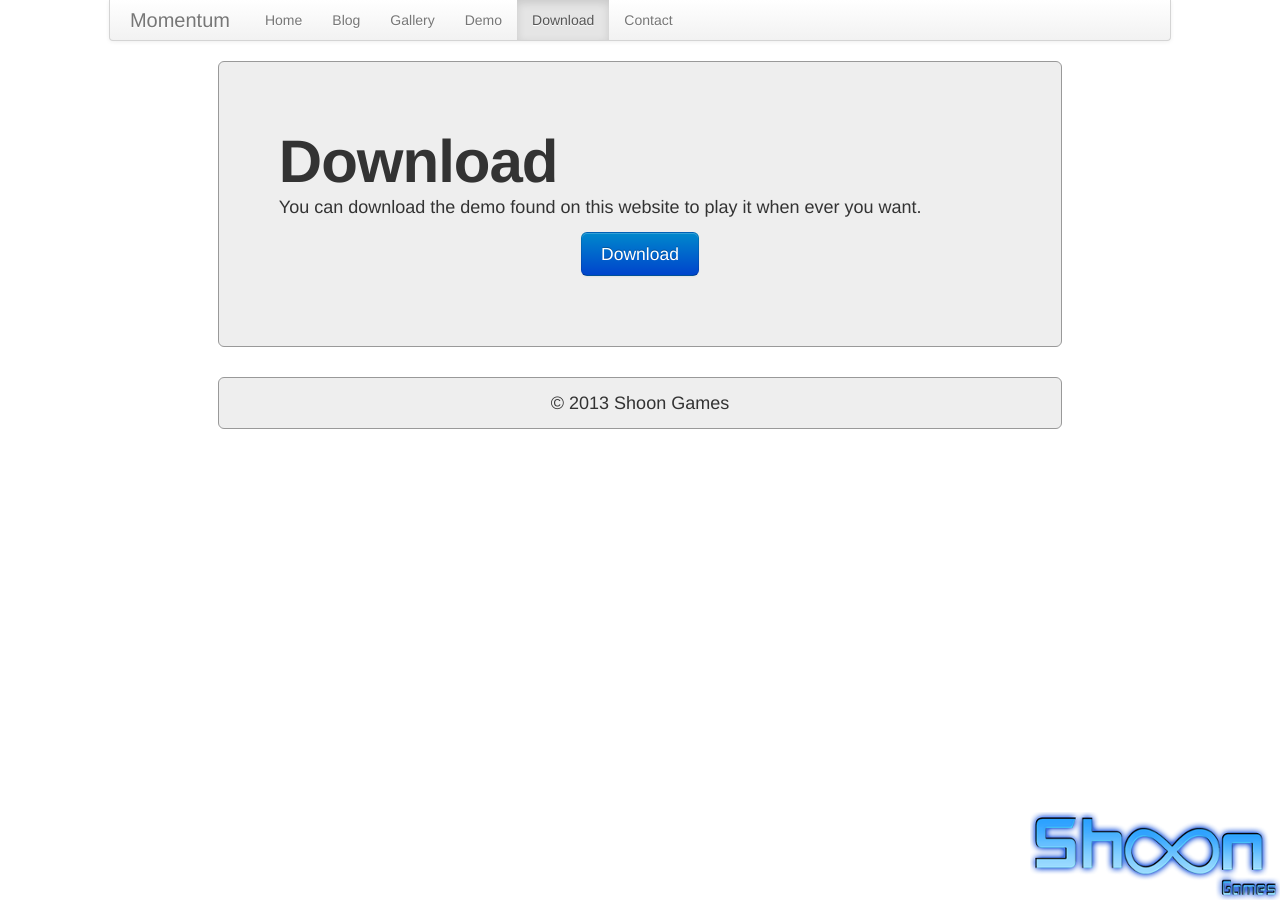
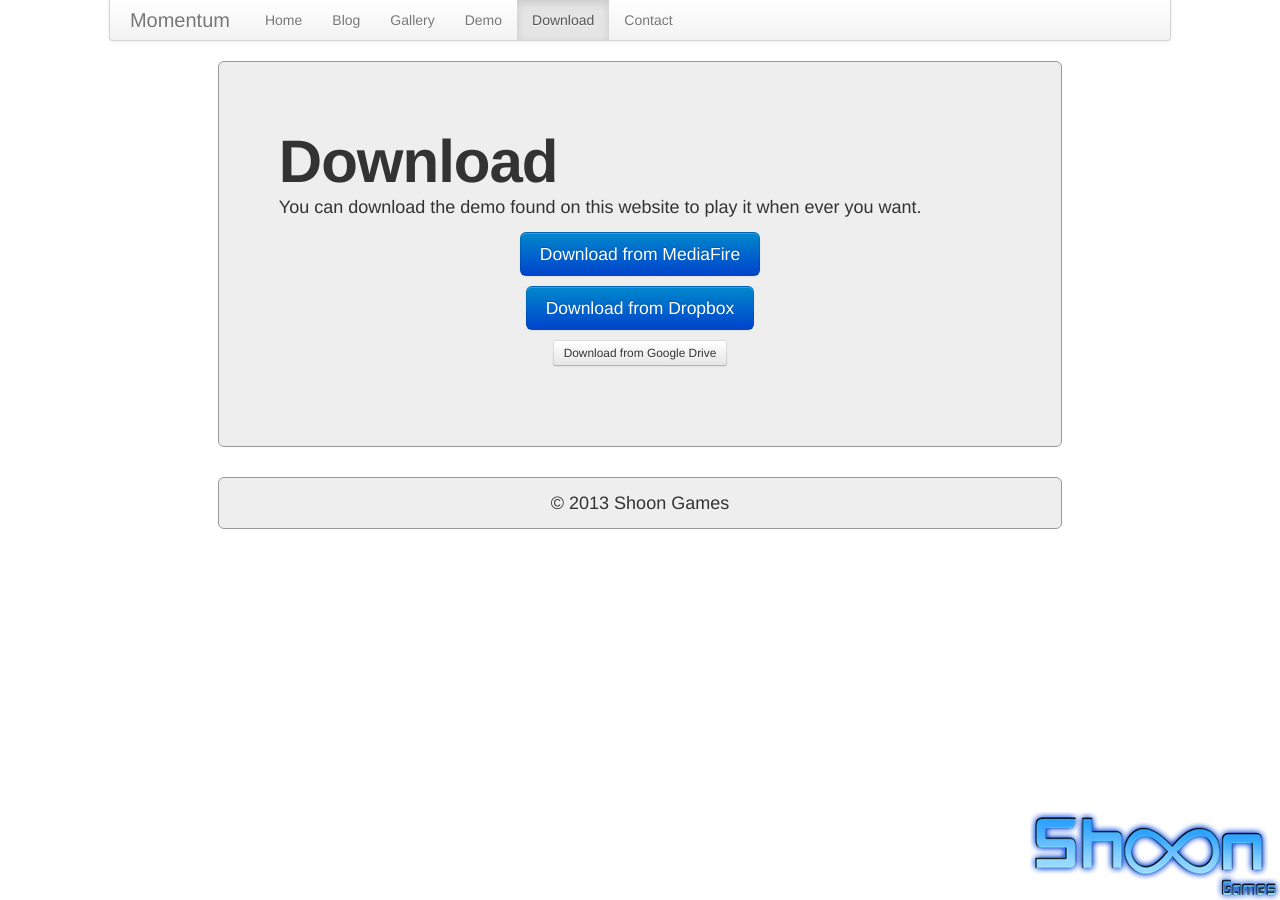
Before and after one commit to TATDK/MomentumWebsite, a Jekyll site: the page built from download.html, in a window 1280 px wide. Built offline with Jekyll 4.4.1, drawn with Linux system fonts in a browser that asks for light colours.

Commit message:
Download

```diff
--- a/download.html
+++ b/download.html
@@ -5,4 +5,8 @@ permalink: /Download/
 ---
 <h1>Download</h1>
 <p>You can download the demo found on this website to play it when ever you want.</p>
-<p style="text-align:center"><a href="/MFTL2.rar"><button class="btn btn-large btn-primary">Download</button></a></p>
+<p style="text-align:center">
+    <a href="http://www.mediafire.com/download.php?57puk5xz5lcl7bu"><button class="btn btn-large btn-primary" style="margin-bottom:10px">Download from MediaFire</button></a><br />
+    <a href="https://www.dropbox.com/s/8boek5jaz9eofnu/MFTL2.rar"><button class="btn btn-large btn-primary" style="margin-bottom:10px">Download from Dropbox</button><br />
+    <a href="https://docs.google.com/file/d/0BxOAgbWXiTrIQmFEN3dnXzFULVE/edit?usp=sharing"><button class="btn btn-small" style="margin-bottom:10px">Download from Google Drive</button></a>
+</p>
```
